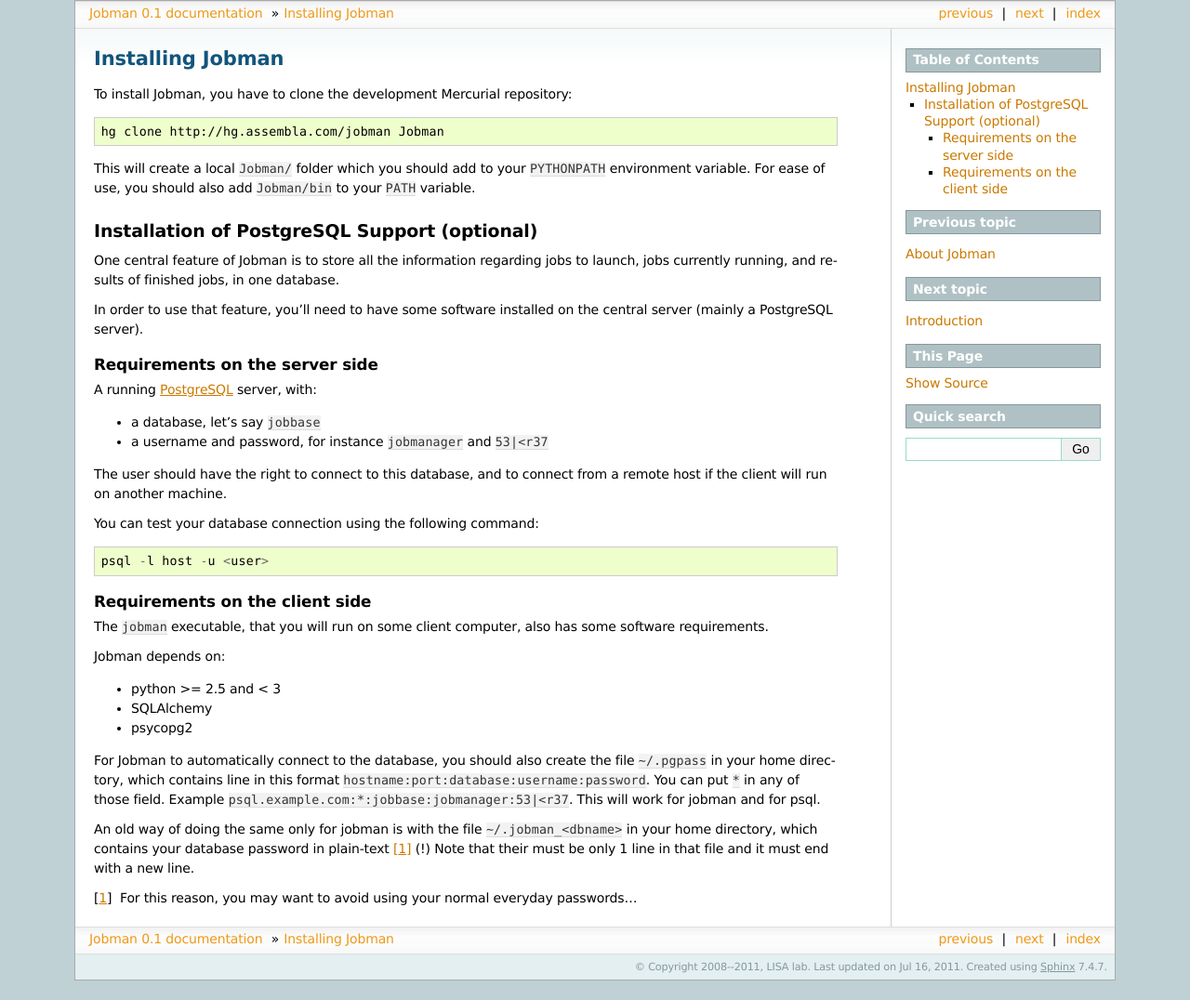
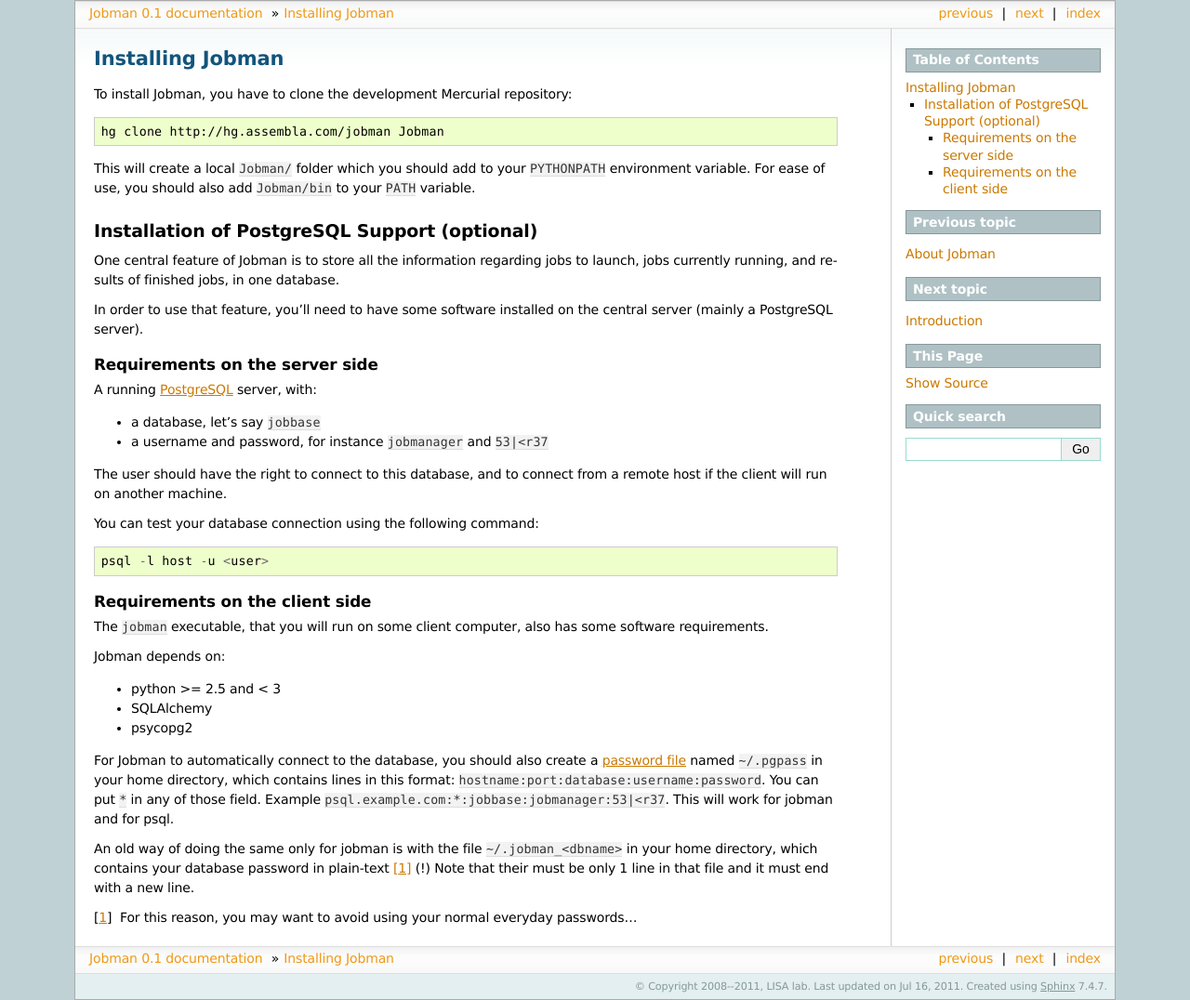
Before and after one commit to crmne/jobman, a Sphinx documentation site: the page built from doc/install.txt, in a window 1280 px wide. Shown: the whole page at 93% size. Built offline with Sphinx 7.4.7, drawn with Linux system fonts in a browser that asks for light colours; formulas are drawn with MathJax 3; before the commit the page ends 1055 px from its top, so only the background shows below that.

Commit message:
Add link to password file documentation on postgresql.org.

```diff
--- a/doc/install.txt
+++ b/doc/install.txt
@@ -53,8 +53,8 @@
 * psycopg2
 
 For Jobman to automatically connect to the database, you should also
-create the file ``~/.pgpass`` in your home directory, which contains
-line in this format ``hostname:port:database:username:password``. You
+create a `password file`_ named ``~/.pgpass`` in your home directory, which contains
+lines in this format: ``hostname:port:database:username:password``. You
 can put ``*`` in any of those field. Example
 ``psql.example.com:*:jobbase:jobmanager:53|<r37``. This will work for
 jobman and for psql.
@@ -66,4 +66,6 @@
 
 .. [1] For this reason, you may want to avoid using your normal everyday passwords...
 
+.. _`password file`: http://developer.postgresql.org/pgdocs/postgres/libpq-pgpass.html
+
 .. TODO: Distribute a .tgz on pylearn.org? A .egg on PyPI?
```
